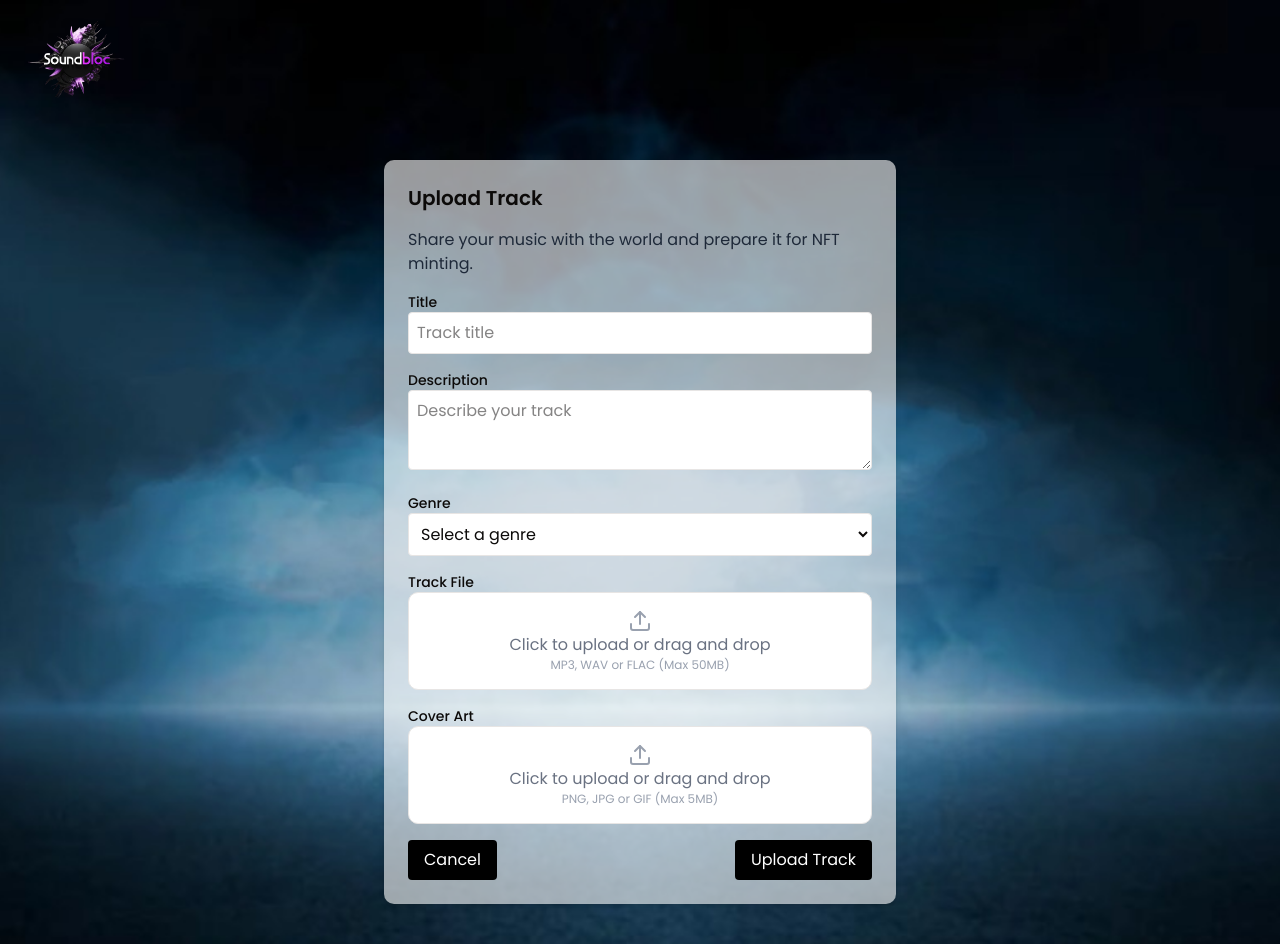
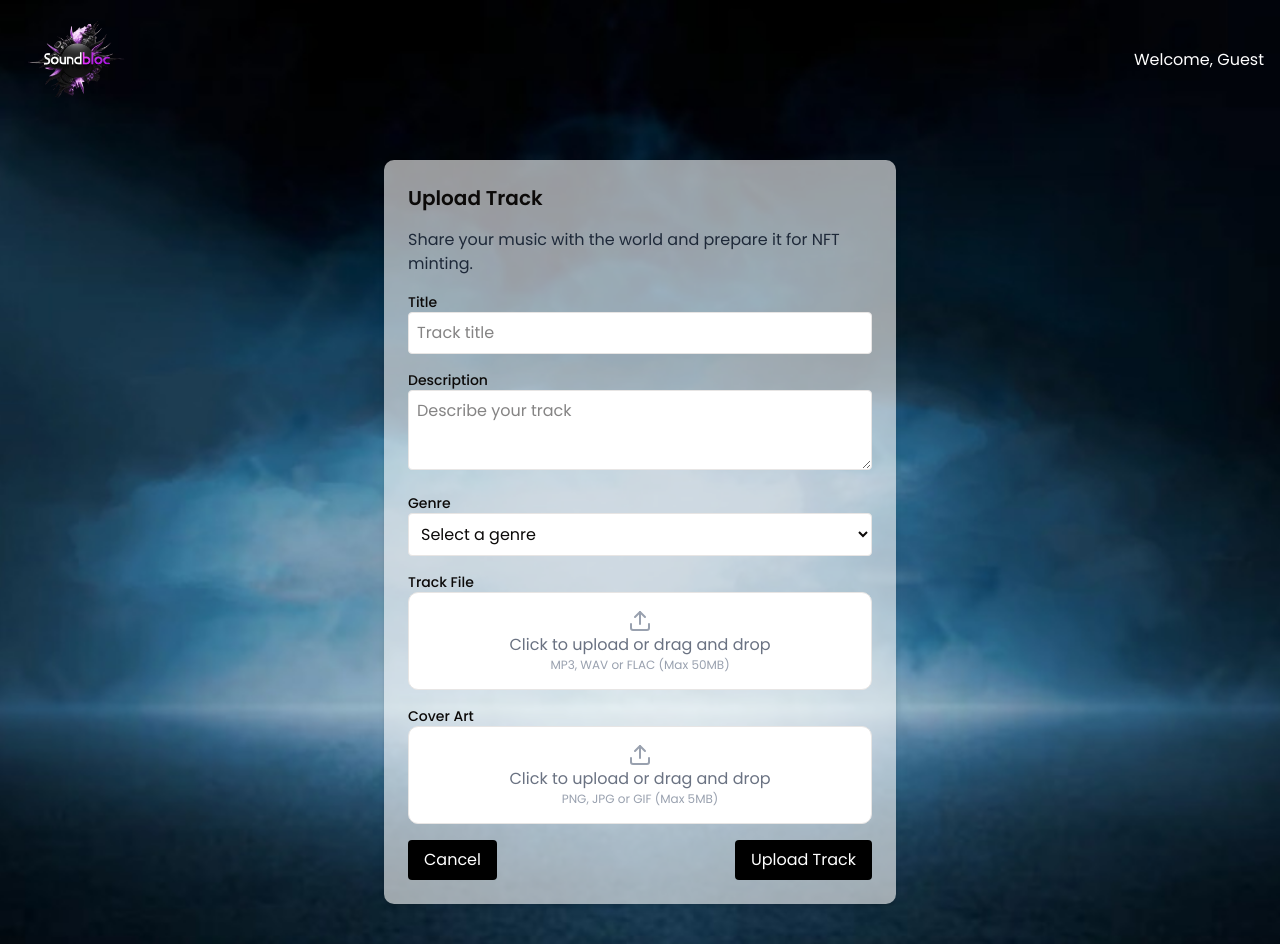
Before and after one commit to HARISH130505/SoundBloc, a Next.js app: page /artist/dashboard/upload in a window 1280 px wide. Built offline with nearby package versions, Linux system fonts and the light colour scheme; no server answers.

Commit message:
VG VG VG

```diff
--- a/app/component/Navbar.tsx
+++ b/app/component/Navbar.tsx
@@ -1,21 +1,56 @@
-import { useClerk,UserButton } from '@clerk/nextjs';
+import { useEffect, useState } from 'react';
+import { useUser, UserButton } from '@clerk/nextjs';
 import Image from 'next/image';
 
+declare global {
+  interface Window {
+    ethereum?: {
+      request: (args: { method: string }) => Promise<any>;
+    };
+  }
+}
+
+let exportedWalletAddress: string | null = null;
+
+export function getWalletAddress() {
+  return exportedWalletAddress;
+}
+
 function Navbar() {
-  const { user } = useClerk();
+  const { user } = useUser();
+  const [walletAddress, setWalletAddress] = useState<string | null>(null);
+
+  useEffect(() => {
+    const getWalletAddress = async () => {
+      if (window.ethereum) {
+        try {
+          const accounts: string[] = await window.ethereum.request({ method: 'eth_accounts' });
+          if (accounts.length > 0) {
+            setWalletAddress(accounts[0]);
+            exportedWalletAddress = accounts[0];
+          }
+        } catch (error) {
+          console.error("Error fetching wallet address:", error);
+        }
+      }
+    };
+
+    getWalletAddress();
+  }, []);
+
+  const displayName = user?.firstName || walletAddress || "Guest";
 
   return (
     <div className='px-4'>
       <div className='flex justify-between items-center'>
         <Image src="/logo.png" alt="logo" width={120} height={120} />
-        <div className='text-white flex items-center'>
-          {user && (
-            <div>Welcome, {user.firstName}!</div>
-          )}
+        <div className='text-white flex items-center gap-4'>
+          <div>Welcome, {displayName}</div>
           <UserButton />
         </div>
       </div>
     </div>
   );
 }
+
 export default Navbar;
--- a/utils/mintnft.js
+++ b/utils/mintnft.js
@@ -1,7 +1,8 @@
 import { ethers } from "ethers";
 
+import { getWalletAddress } from '../components/Navbar';
 // Replace with your deployed contract address
-const contractAddress = "YOUR_DEPLOYED_CONTRACT_ADDRESS";
+const contractAddress = getWalletAddress;
 
 // Contract ABI (Replace if necessary)
 const contractABI = [
```
